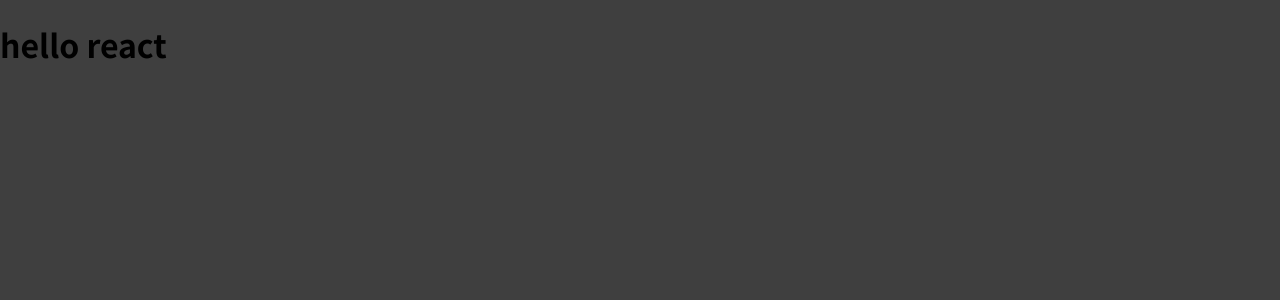
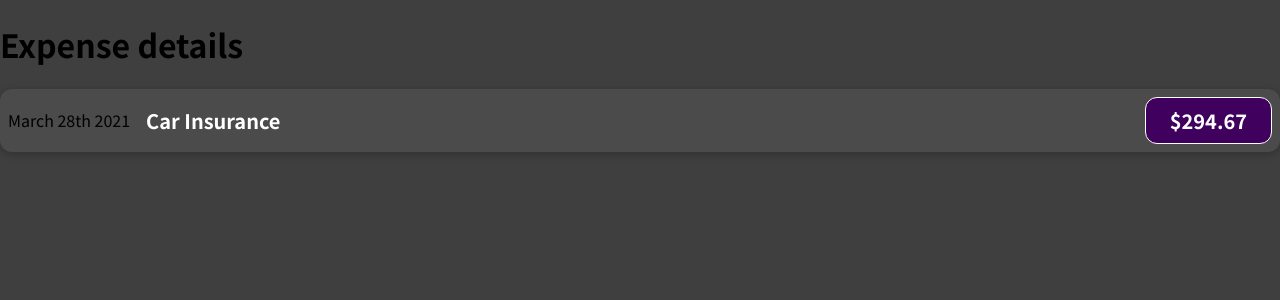
Before and after one commit to Moinulilm10/React_Tutorial, a React (Create React App) app: page / in a window 1280 px wide. Shown: the top 300 px of the page. Built offline with nearby package versions, Linux system fonts and the light colour scheme.

Commit message:
style added

```diff
--- a/src/App.js
+++ b/src/App.js
@@ -1,9 +1,11 @@
 import "./App.css";
+import ExpenseItem from "./Component/ExpenseItem/ExpenseItem";
 
 function App() {
   return (
     <div>
-      <h1>hello react</h1>
+      <h1>Expense details</h1>
+      <ExpenseItem />
     </div>
   );
 }
--- /dev/null
+++ b/src/Component/ExpenseItem/ExpenseItem.css
@@ -0,0 +1,56 @@
+.expense-item {
+  display: flex;
+  justify-content: space-between;
+  align-items: center;
+  box-shadow: 0 2px 8px rgba(0, 0, 0, 0.25);
+  padding: 0.5rem;
+  margin: 1rem 0;
+  border-radius: 12px;
+  background-color: #4b4b4b;
+}
+
+.expense-item__description {
+  display: flex;
+  flex-direction: column;
+  gap: 1rem;
+  align-items: flex-end;
+  flex-flow: column-reverse;
+  justify-content: flex-start;
+  flex: 1;
+}
+
+.expense-item h2 {
+  color: #3a3a3a;
+  font-size: 1rem;
+  flex: 1;
+  margin: 0 1rem;
+  color: white;
+}
+
+.expense-item__price {
+  font-size: 1rem;
+  font-weight: bold;
+  color: white;
+  background-color: #40005d;
+  border: 1px solid white;
+  padding: 0.5rem;
+  border-radius: 12px;
+}
+
+@media (min-width: 580px) {
+  .expense-item__description {
+    flex-direction: row;
+    align-items: center;
+    justify-content: flex-start;
+    flex: 1;
+  }
+
+  .expense-item__description h2 {
+    font-size: 1.25rem;
+  }
+
+  .expense-item__price {
+    font-size: 1.25rem;
+    padding: 0.5rem 1.5rem;
+  }
+}
--- /dev/null
+++ b/src/Component/ExpenseItem/ExpenseItem.js
@@ -0,0 +1,16 @@
+import React from "react";
+import "./ExpenseItem.css";
+
+const ExpenseItem = () => {
+  return (
+    <div className="expense-item">
+      <div>March 28th 2021</div>
+      <div className="expense-item__description">
+        <h2>Car Insurance</h2>
+        <div className="expense-item__price">$294.67</div>
+      </div>
+    </div>
+  );
+};
+
+export default ExpenseItem;
```
